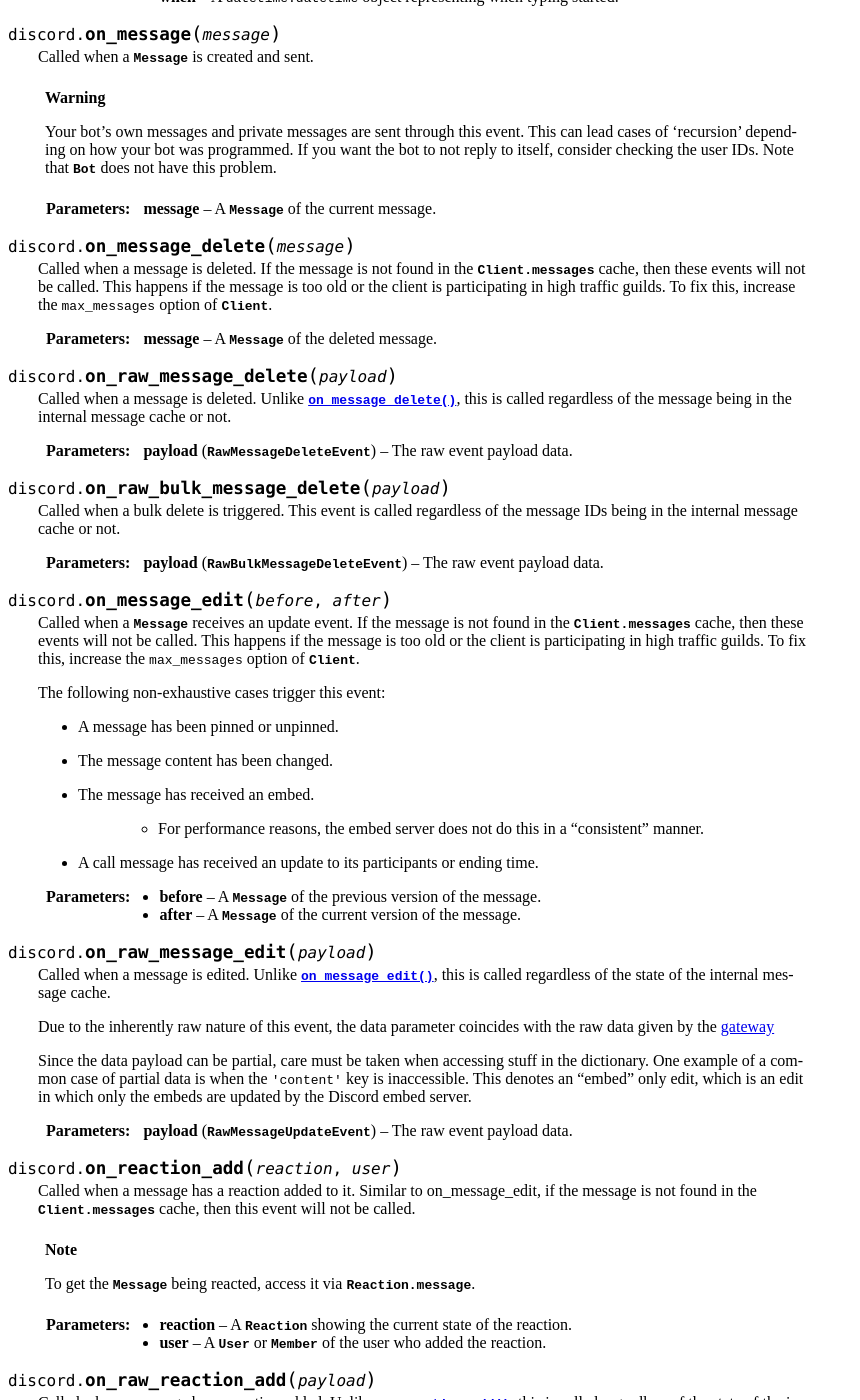
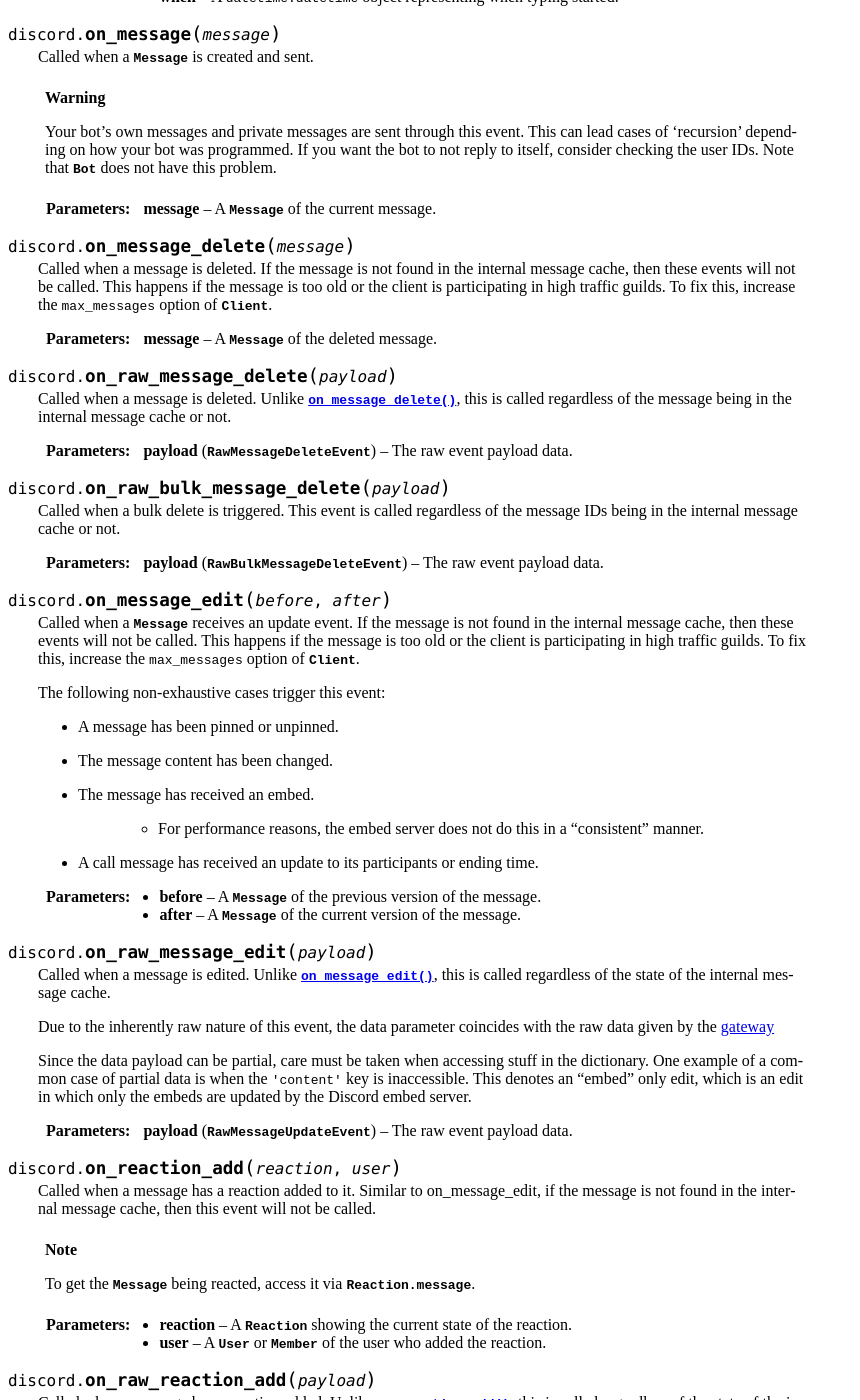
Before and after one commit to spartacus0816/dsbot, a Sphinx documentation site: the page built from docs/api.rst, in a window 1280 px wide and 1400 px high, scrolled down 3439 px. Shown: the whole window, without its empty margins (0-860 px from the left). Built offline with Sphinx 7.4.7, drawn with Linux system fonts in a browser that asks for light colours; some of the changed text lies outside the part shown.

Commit message:
Remove notes about Client.messages
Since `Client.messages` no longer exists, I think we should remove the note about the cache being named that.

```diff
--- a/docs/api.rst
+++ b/docs/api.rst
@@ -216,7 +216,7 @@ to handle it, which defaults to print a traceback and ignoring the exception.
 .. function:: on_message_delete(message)
 
     Called when a message is deleted. If the message is not found in the
-    :attr:`Client.messages` cache, then these events will not be called. This
+    internal message cache, then these events will not be called. This
     happens if the message is too old or the client is participating in high
     traffic guilds. To fix this, increase the ``max_messages`` option of
     :class:`Client`.
@@ -242,7 +242,7 @@ to handle it, which defaults to print a traceback and ignoring the exception.
 .. function:: on_message_edit(before, after)
 
     Called when a :class:`Message` receives an update event. If the message is not found
-    in the :attr:`Client.messages` cache, then these events will not be called.
+    in the internal message cache, then these events will not be called.
     This happens if the message is too old or the client is participating in high
     traffic guilds. To fix this, increase the ``max_messages`` option of :class:`Client`.
 
@@ -278,7 +278,7 @@ to handle it, which defaults to print a traceback and ignoring the exception.
 .. function:: on_reaction_add(reaction, user)
 
     Called when a message has a reaction added to it. Similar to on_message_edit,
-    if the message is not found in the :attr:`Client.messages` cache, then this
+    if the message is not found in the internal message cache, then this
     event will not be called.
 
     .. note::
@@ -299,7 +299,7 @@ to handle it, which defaults to print a traceback and ignoring the exception.
 .. function:: on_reaction_remove(reaction, user)
 
     Called when a message has a reaction removed from it. Similar to on_message_edit,
-    if the message is not found in the :attr:`Client.messages` cache, then this event
+    if the message is not found in the internal message cache, then this event
     will not be called.
 
     .. note::
@@ -320,7 +320,7 @@ to handle it, which defaults to print a traceback and ignoring the exception.
 .. function:: on_reaction_clear(message, reactions)
 
     Called when a message has all its reactions removed from it. Similar to :func:`on_message_edit`,
-    if the message is not found in the :attr:`Client.messages` cache, then this event
+    if the message is not found in the internal message cache, then this event
     will not be called.
 
     :param message: The :class:`Message` that had its reactions cleared.
```
